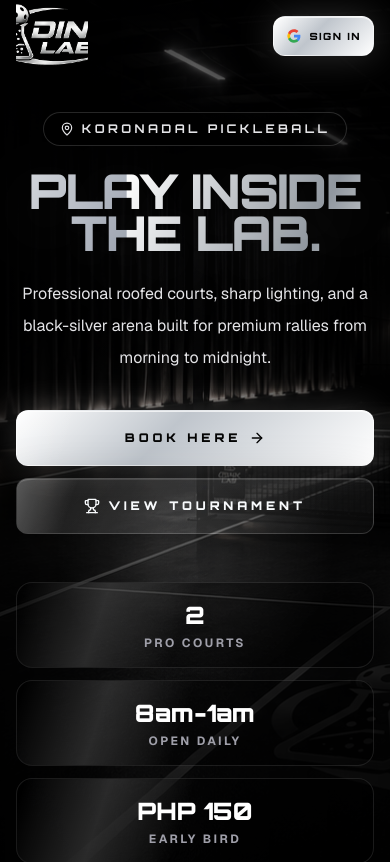
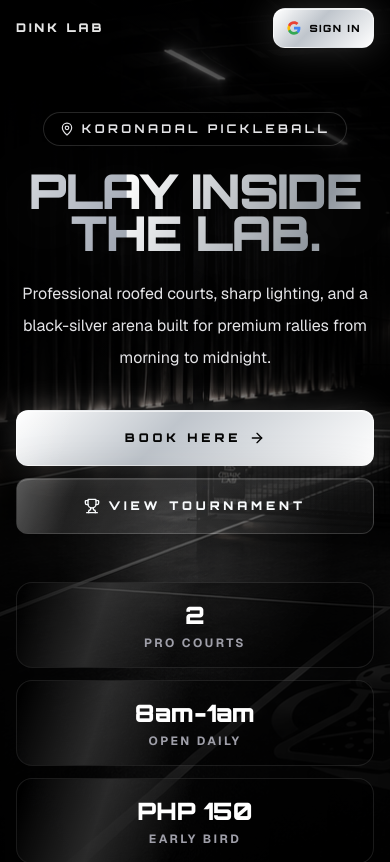
Before and after one commit to meraeugene/DinkLab, a Next.js app: page / in a window 390 px wide. Shown: the top 862 px of the page. Built offline with nearby package versions, Linux system fonts and the light colour scheme; no server answers.

Commit message:
fix: update toast message for booking flow and adjust site header styling

```diff
--- a/src/components/booking-widget.tsx
+++ b/src/components/booking-widget.tsx
@@ -202,7 +202,7 @@
 
   function openBookingFlow() {
     if (!signedIn) {
-      showToast("Please sign in with Google before booking.", "error");
+      showToast("Please sign in first before booking.", "error");
       return;
     }
     setOpen(true);
--- a/src/components/sections/find-us-section.tsx
+++ b/src/components/sections/find-us-section.tsx
@@ -80,7 +80,7 @@
           {/* MAP */}
           <div className="min-h-[24rem] mt-10 overflow-hidden rounded-2xl border-t border-white/10 bg-zinc-900 lg:rounded-l-none lg:rounded-r-[2rem] lg:border-l lg:border-t-0">
             <iframe
-              className="h-full min-h-[24rem] w-full grayscale"
+              className="h-full min-h-[24rem] w-full "
               loading="lazy"
               src={mapUrl}
               title="Dink Lab location on Google Maps"
--- a/src/components/sections/site-header.tsx
+++ b/src/components/sections/site-header.tsx
@@ -43,7 +43,7 @@
       <div className="site-container">
         <div className="flex min-h-14 items-center justify-between gap-3  sm:min-h-16">
           <Link className="group flex min-w-0 items-center gap-3" href="/">
-            <span className="relative h-18 w-18 shrink-0 overflow-hidden  sm:h-11 sm:w-11">
+            {/* <span className="relative h-18 w-18 shrink-0 overflow-hidden  sm:h-11 sm:w-11">
               <Image
                 alt="Dink Lab"
                 className="object-cover"
@@ -52,8 +52,8 @@
                 sizes="44px"
                 src="/test.png"
               />
-            </span>
-            <span className="font-display hidden text-xs font-black uppercase tracking-[0.32em] text-white/90 sm:block">
+            </span> */}
+            <span className="font-display text-xs font-black uppercase tracking-[0.24em] text-white/90 sm:block">
               Dink Lab
             </span>
           </Link>
```
